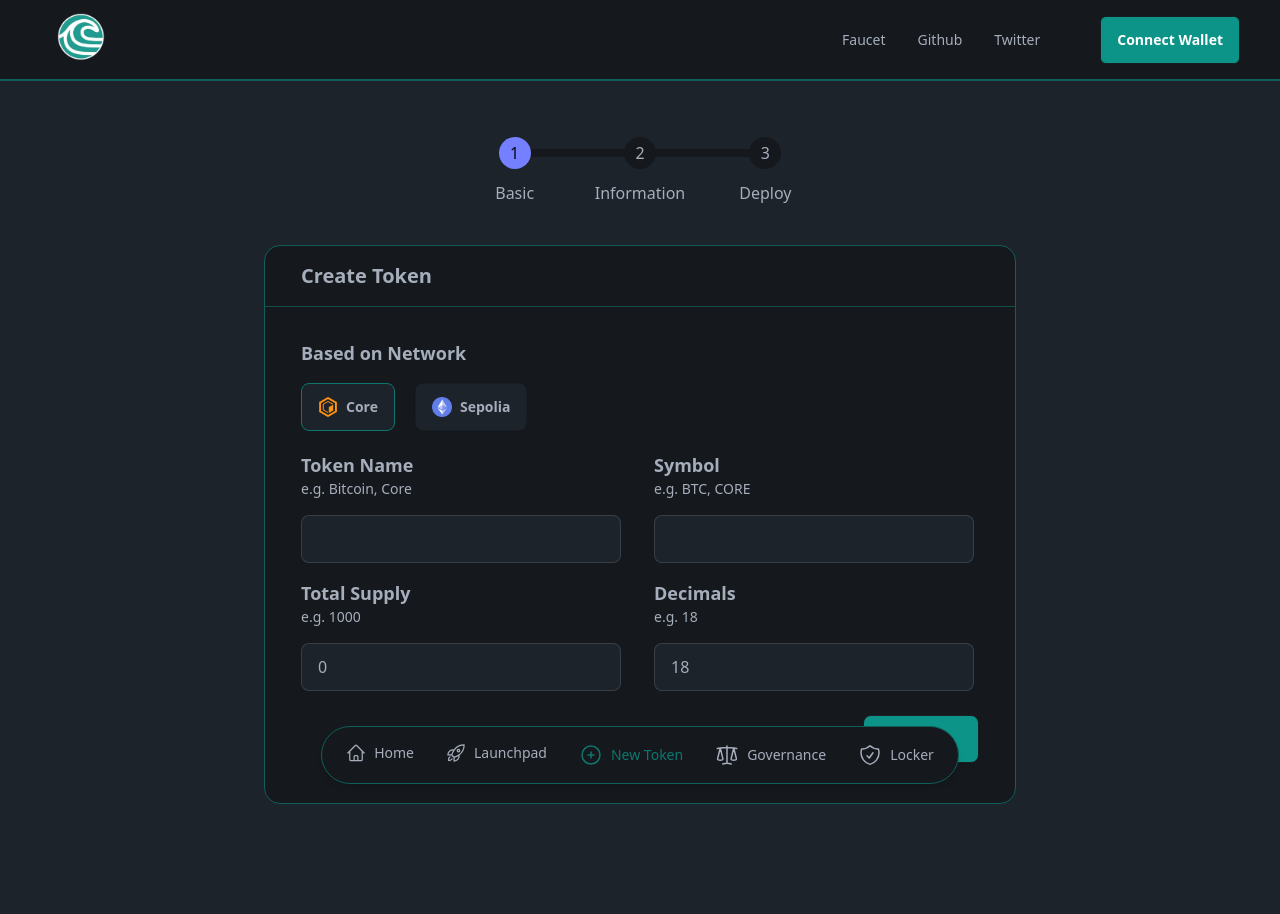
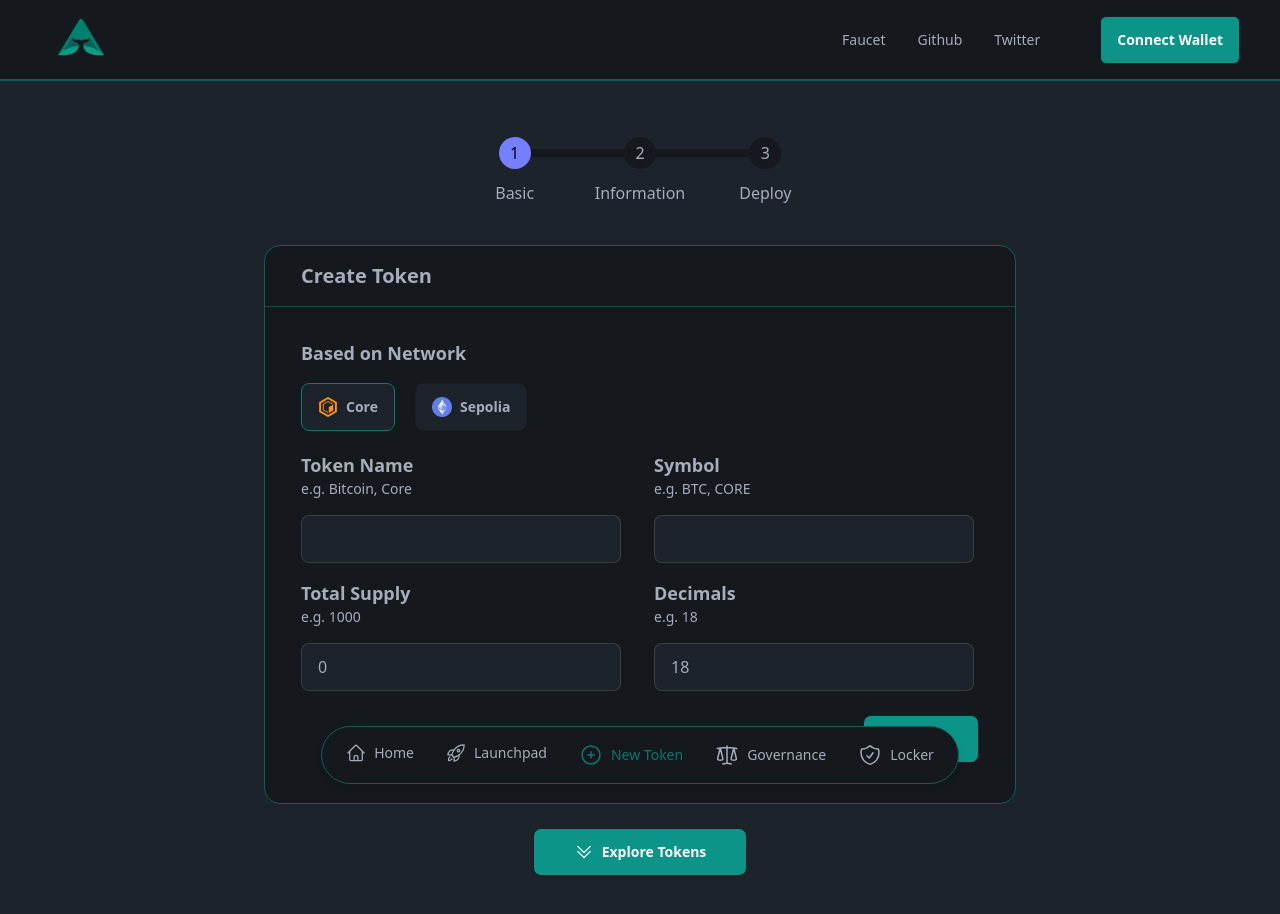
Before and after one commit to nextpad/nextpad-app, a Next.js app: page /minter in a window 1280 px wide. Shown: the top 914 px of the page. Built offline with nearby package versions, Linux system fonts and the light colour scheme.

Commit message:
Change logo & more

```diff
--- a/app/components/CardProject.tsx
+++ b/app/components/CardProject.tsx
@@ -7,7 +7,7 @@ function CardProject(props: any) {
       <>
          <div
             className="card w-full bg-base-300 hover:shadow-lg border border-teal-800 hover:shadow-teal-600"
-            style={{ maxHeight: "35.5rem" }}
+            style={{ maxHeight: "37.5rem" }}
          >
             <figure>
                <Image
--- /dev/null
+++ b/app/components/icons/ChevronDownIcon.tsx
@@ -0,0 +1,24 @@
+import React from "react";
+
+function ChevronDownIcon(props: any) {
+   return (
+      <>
+         <svg
+            xmlns="http://www.w3.org/2000/svg"
+            fill="none"
+            viewBox="0 0 24 24"
+            strokeWidth={1.5}
+            stroke="currentColor"
+            className={props.classList}
+         >
+            <path
+               strokeLinecap="round"
+               strokeLinejoin="round"
+               d="m4.5 5.25 7.5 7.5 7.5-7.5m-15 6 7.5 7.5 7.5-7.5"
+            />
+         </svg>
+      </>
+   );
+}
+
+export default ChevronDownIcon;
--- a/app/globals.css
+++ b/app/globals.css
@@ -2,6 +2,10 @@
 @tailwind components;
 @tailwind utilities;
 
+.btn-normal {
+   @apply bg-teal-600 text-white px-10 hover:bg-teal-700;
+}
+
 * {
    scrollbar-width: thin;
 }
--- a/app/minter/page.tsx
+++ b/app/minter/page.tsx
@@ -4,6 +4,7 @@ import BasicForm from "./steps/BasicForm";
 import { TokenData } from "./steps/ITokenData";
 import InfoForm from "./steps/InfoForm";
 import DeployForm from "./steps/DeployForm";
+import ChevronDownIcon from "../components/icons/ChevronDownIcon";
 
 function Page() {
    const [step, setStep] = useState(1);
@@ -85,6 +86,11 @@ function Page() {
                   <div className="mt-6 px-9">{currentForm}</div>
                </div>
             </div>
+            <div className="text-center mt-6">
+               <a href="#" className="btn btn-normal">
+                  <ChevronDownIcon classList="size-5" /> Explore Tokens
+               </a>
+            </div>
          </div>
       </div>
    );
```
Also changed, not shown: public/images/logo.png, 1 other file (tests, documents, lock files or other folders).
